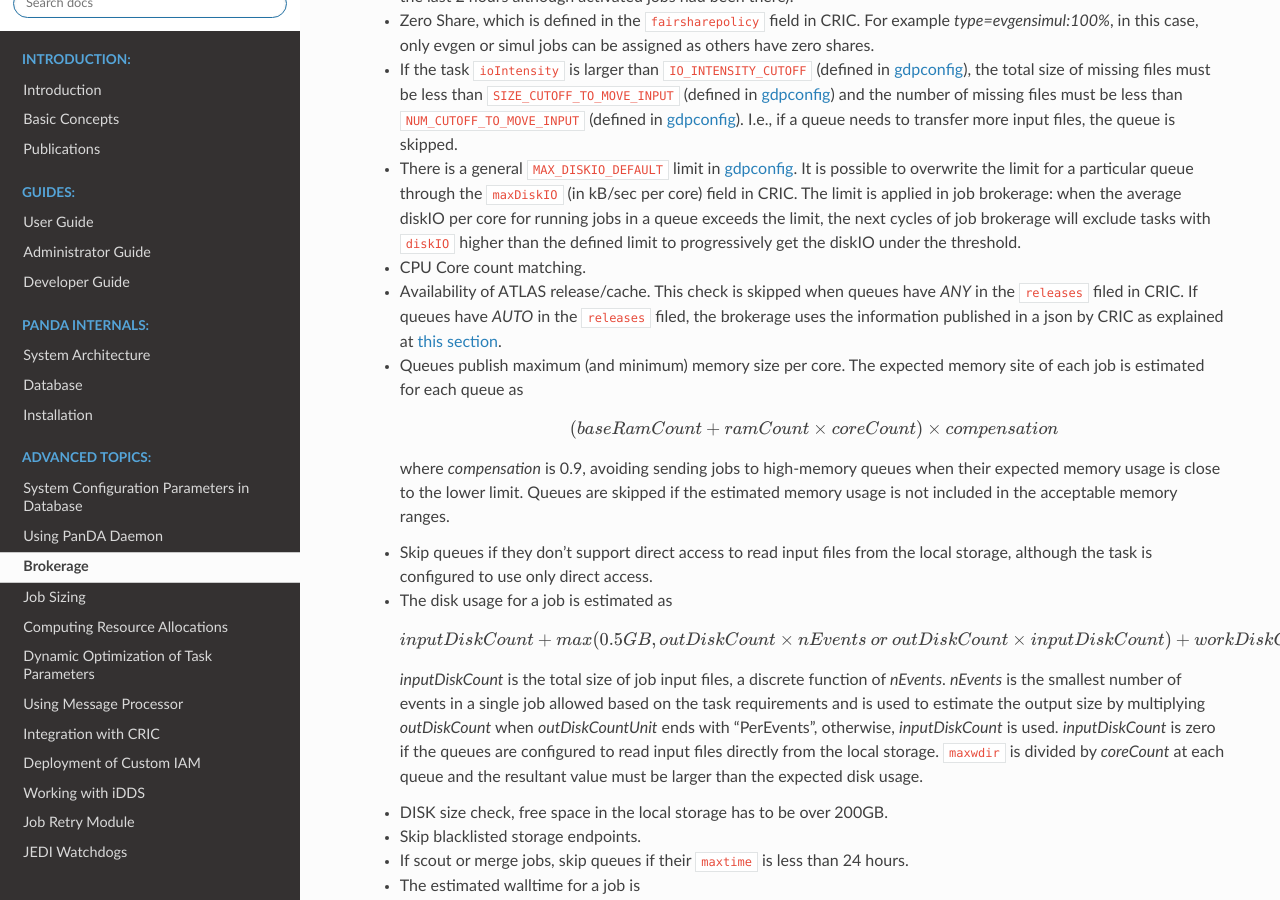
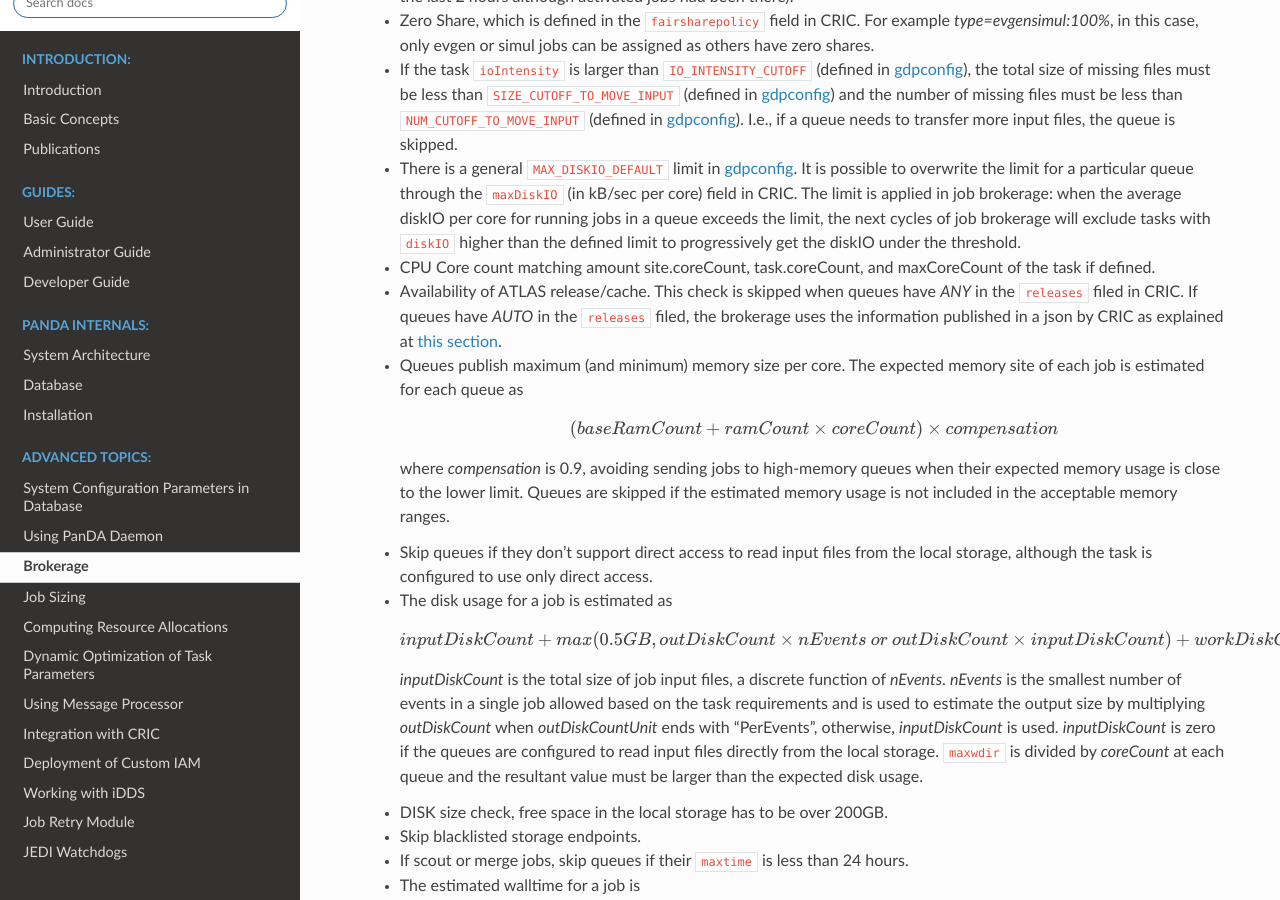
Before and after one commit to PanDAWMS/panda-docs, a Sphinx documentation site: the page built from docs/source/advanced/brokerage.rst, in a window 1280 px wide and 900 px high, scrolled down 1254 px. Built offline with Sphinx 7.4.7 and the Read the Docs theme 2.0.0, drawn with Linux system fonts in a browser that asks for light colours; pages that are not in the unit, such as notebooks, are missing from menus.

Commit message:
max core count

```diff
--- a/docs/source/advanced/brokerage.rst
+++ b/docs/source/advanced/brokerage.rst
@@ -73,7 +73,7 @@
      a queue exceeds the limit, the next cycles of job brokerage will exclude tasks with ``diskIO`` higher than
      the defined limit to progressively get the diskIO under the threshold.
 
-   * CPU Core count matching.
+   * CPU Core count matching amount site.coreCount, task.coreCount, and maxCoreCount of the task if defined.
 
    * Availability of ATLAS release/cache. This check is skipped when queues have *ANY* in the ``releases`` filed in CRIC.
      If queues have *AUTO* in the ``releases`` filed, the brokerage uses the information published in a json by CRIC as
```
